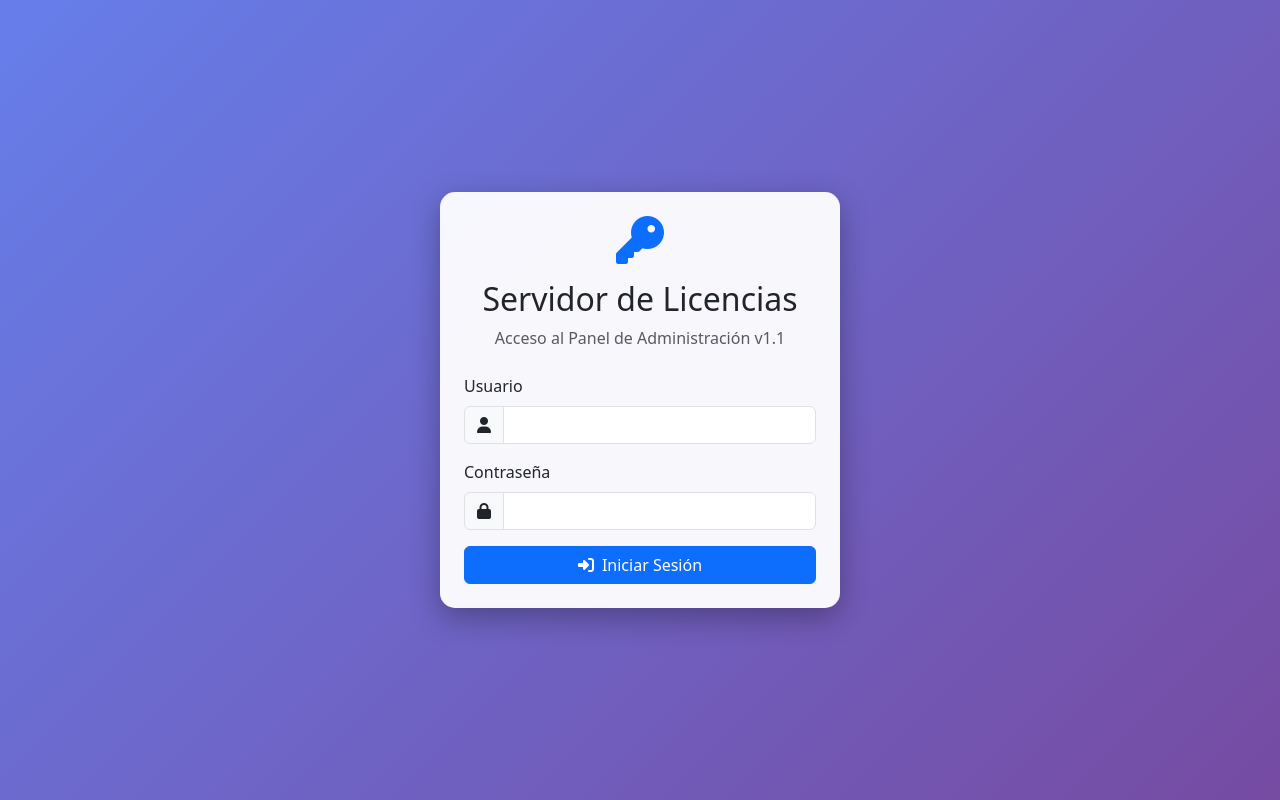
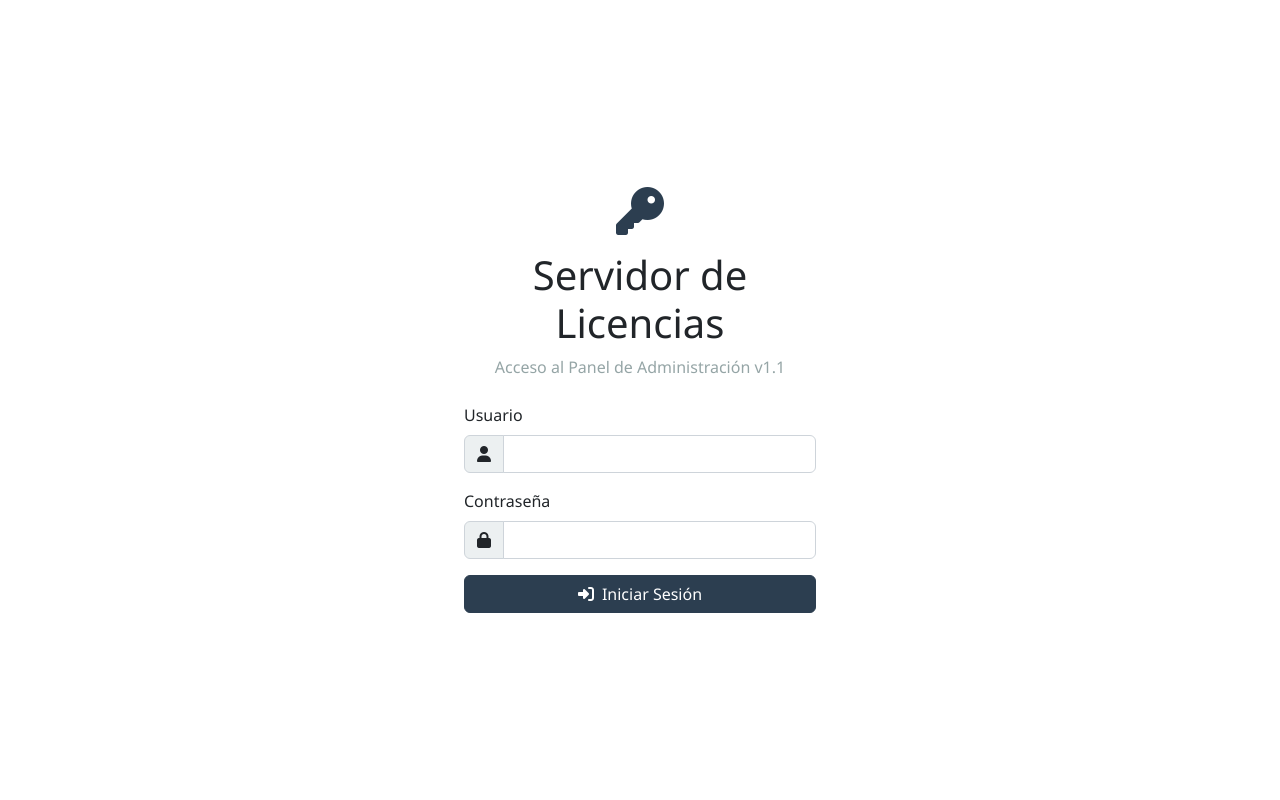
Before and after one commit to palaciosjose/Licence_panel, a PHP site: page /Psnel_administracion.php in a window 1280 px wide. Run offline with PHP 8.4, Linux system fonts and the light colour scheme; some libraries are stand-ins or nearby versions.

Commit message:
Improve UI design with modern theme

```diff
--- a/Psnel_administracion.php
+++ b/Psnel_administracion.php
@@ -53,14 +53,15 @@ if (!$licenseManager->isLoggedIn()) {
         <meta charset="UTF-8">
         <meta name="viewport" content="width=device-width, initial-scale=1.0">
         <title>Servidor de Licencias - Login</title>
-        <link rel="stylesheet" href="https://cdn.jsdelivr.net/npm/bootstrap@5.3.0/dist/css/bootstrap.min.css">
+        <link rel="stylesheet" href="https://cdn.jsdelivr.net/npm/bootswatch@5.3.2/dist/flatly/bootstrap.min.css">
         <link rel="stylesheet" href="https://cdnjs.cloudflare.com/ajax/libs/font-awesome/6.4.0/css/all.min.css">
+        <link rel="stylesheet" href="assets/css/custom.css">
         <style>
-            body { background: linear-gradient(135deg, #667eea 0%, #764ba2 100%); min-height: 100vh; }
-            .login-card { background: rgba(255, 255, 255, 0.95); border-radius: 15px; box-shadow: 0 10px 30px rgba(0,0,0,0.3); }
+            body { min-height: 100vh; }
+            .login-card { border-radius: 0.75rem; }
         </style>
     </head>
-    <body class="d-flex align-items-center justify-content-center">
+    <body class="bg-gradient d-flex align-items-center justify-content-center">
         <div class="login-card p-4" style="width: 100%; max-width: 400px;">
             <div class="text-center mb-4">
                 <i class="fas fa-key fa-3x text-primary mb-3"></i>
@@ -227,20 +228,21 @@ $current_tab = $_GET['tab'] ?? 'dashboard';
     <meta charset="UTF-8">
     <meta name="viewport" content="width=device-width, initial-scale=1.0">
     <title>Servidor de Licencias - Panel de Administración v1.1</title>
-    <link rel="stylesheet" href="https://cdn.jsdelivr.net/npm/bootstrap@5.3.0/dist/css/bootstrap.min.css">
+    <link rel="stylesheet" href="https://cdn.jsdelivr.net/npm/bootswatch@5.3.2/dist/flatly/bootstrap.min.css">
     <link rel="stylesheet" href="https://cdnjs.cloudflare.com/ajax/libs/font-awesome/6.4.0/css/all.min.css">
+    <link rel="stylesheet" href="assets/css/custom.css">
     <style>
-        .sidebar { background: linear-gradient(135deg, #667eea 0%, #764ba2 100%); min-height: 100vh; }
+        .sidebar { background: #0d6efd; min-height: 100vh; }
         .nav-link { color: rgba(255,255,255,0.8) !important; }
         .nav-link:hover, .nav-link.active { color: white !important; background: rgba(255,255,255,0.1); }
-        .stat-card { border-left: 4px solid #667eea; }
+        .stat-card { border-left: 4px solid #0d6efd; }
         .table-actions { white-space: nowrap; }
         .license-status-active { background-color: #d4edda; }
         .license-status-expired { background-color: #f8d7da; }
         .license-status-expiring { background-color: #fff3cd; }
     </style>
 </head>
-<body>
+<body class="bg-gradient">
     <div class="container-fluid">
         <div class="row">
             <div class="col-md-3 col-lg-2 px-0">
--- /dev/null
+++ b/assets/css/custom.css
@@ -0,0 +1,15 @@
+/* Global custom styles for a cleaner professional look */
+body {
+    background-color: #f8f9fa;
+    font-family: 'Segoe UI', Tahoma, Geneva, Verdana, sans-serif;
+}
+
+.bg-gradient {
+    background: linear-gradient(135deg, #0062E6, #33AEFF);
+}
+
+.card-glass {
+    background: rgba(255, 255, 255, 0.95);
+    border-radius: 0.75rem;
+    box-shadow: 0 0.5rem 1rem rgba(0,0,0,0.15);
+}
--- a/monitor_dashboard.php
+++ b/monitor_dashboard.php
@@ -4,8 +4,9 @@
     <meta charset="UTF-8">
     <meta name="viewport" content="width=device-width, initial-scale=1.0">
     <title>Monitor del Sistema de Licencias</title>
-    <link rel="stylesheet" href="https://cdn.jsdelivr.net/npm/bootstrap@5.3.0/dist/css/bootstrap.min.css">
+    <link rel="stylesheet" href="https://cdn.jsdelivr.net/npm/bootswatch@5.3.2/dist/flatly/bootstrap.min.css">
     <link rel="stylesheet" href="https://cdnjs.cloudflare.com/ajax/libs/font-awesome/6.4.0/css/all.min.css">
+    <link rel="stylesheet" href="assets/css/custom.css">
     <style>
         .status-healthy { color: #28a745; }
         .status-warning { color: #ffc107; }
@@ -18,7 +19,7 @@
         .auto-refresh { background: linear-gradient(45deg, #007bff, #0056b3); }
     </style>
 </head>
-<body class="bg-light">
+<body class="bg-gradient">
     <div class="container-fluid py-4">
         <div class="row mb-4">
             <div class="col-12">
```
Also changed, not shown: generador_masivo_de_licencias.php (+5 -4 lines), index.php (+9 -13 lines).
